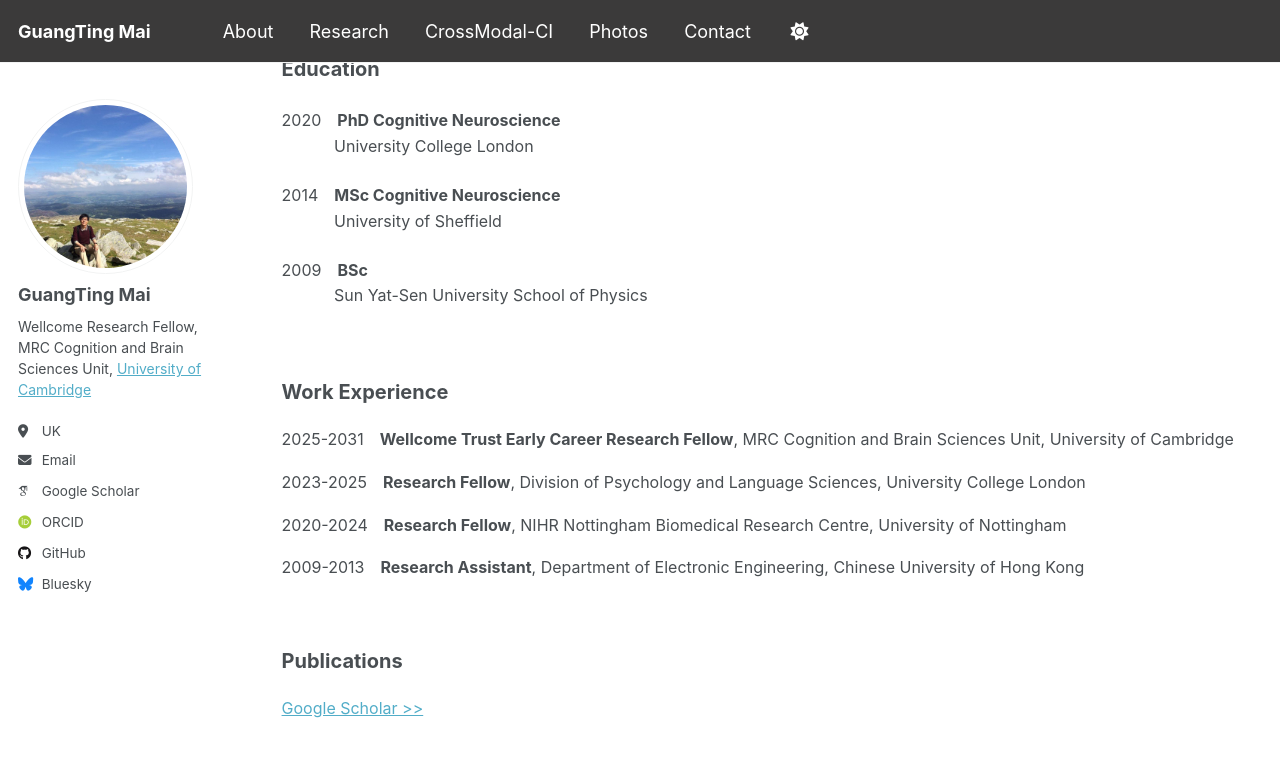
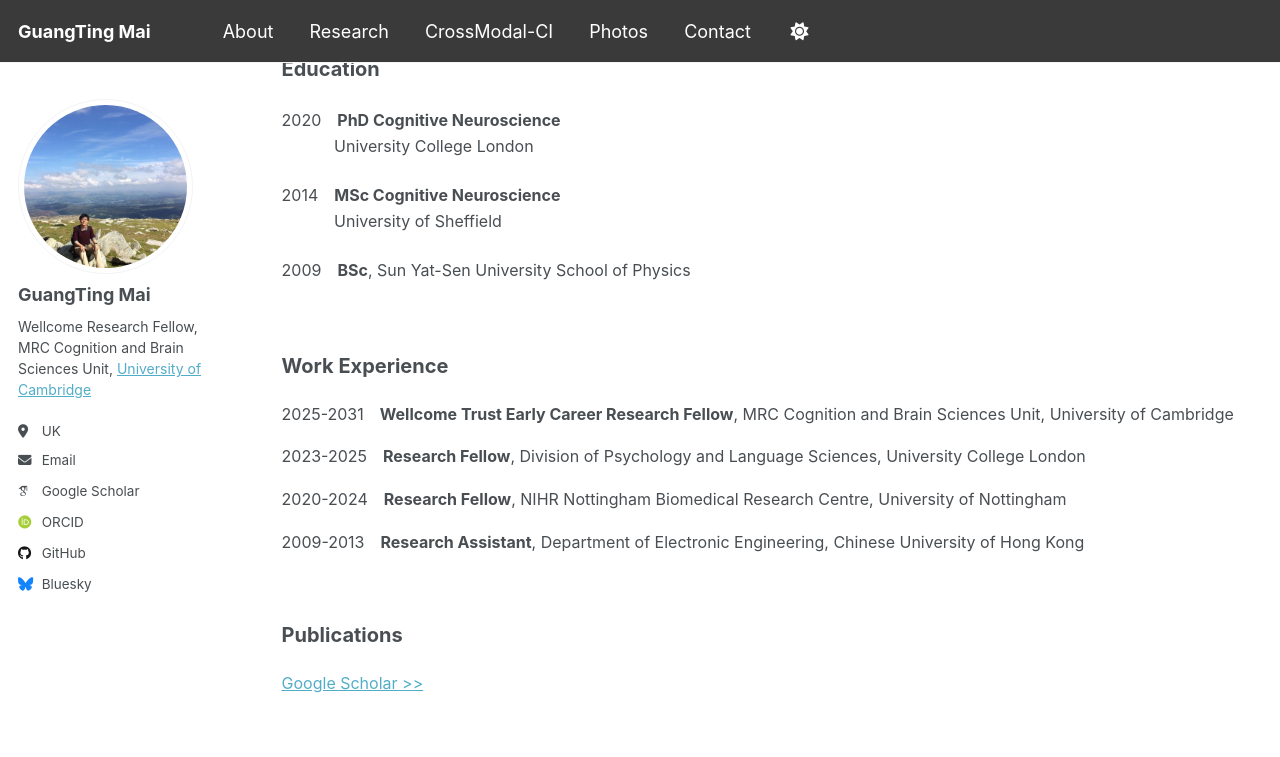
Before and after one commit to guangtingmai/guangtingmai.github.io, a Jekyll site: the page built from _pages/about.html, in a window 1280 px wide and 900 px high, scrolled down 682 px. Shown: the top 757 px of the window. Built offline with Jekyll 4.4.1, drawn with Linux system fonts in a browser that asks for light colours; some web fonts are replaced.

Commit message:
Update about.html

```diff
--- a/_pages/about.html
+++ b/_pages/about.html
@@ -37,8 +37,7 @@
   <span style="font-size: 12pt;line-height: 1.6;display: block;">&emsp;&emsp;&emsp;&nbsp;University of Sheffield</span>
 </p>
 <p>
-  <span style="font-size: 12pt;line-height: 1.6;display: block;">2009&emsp;<strong>BSc</strong>
-  <span style="font-size: 12pt;line-height: 1.6;display: block;">&emsp;&emsp;&emsp;&nbsp;Sun Yat-Sen University School of Physics </span>
+  <span style="font-size: 12pt;line-height: 1.6;display: block;">2009&emsp;<strong>BSc</strong>, Sun Yat-Sen University School of Physics </span>
 </p>
 <br>
 <p><span style="font-size: 15pt;line-height: 1.5;display: block"><strong>Work Experience</strong></span></p>
```
